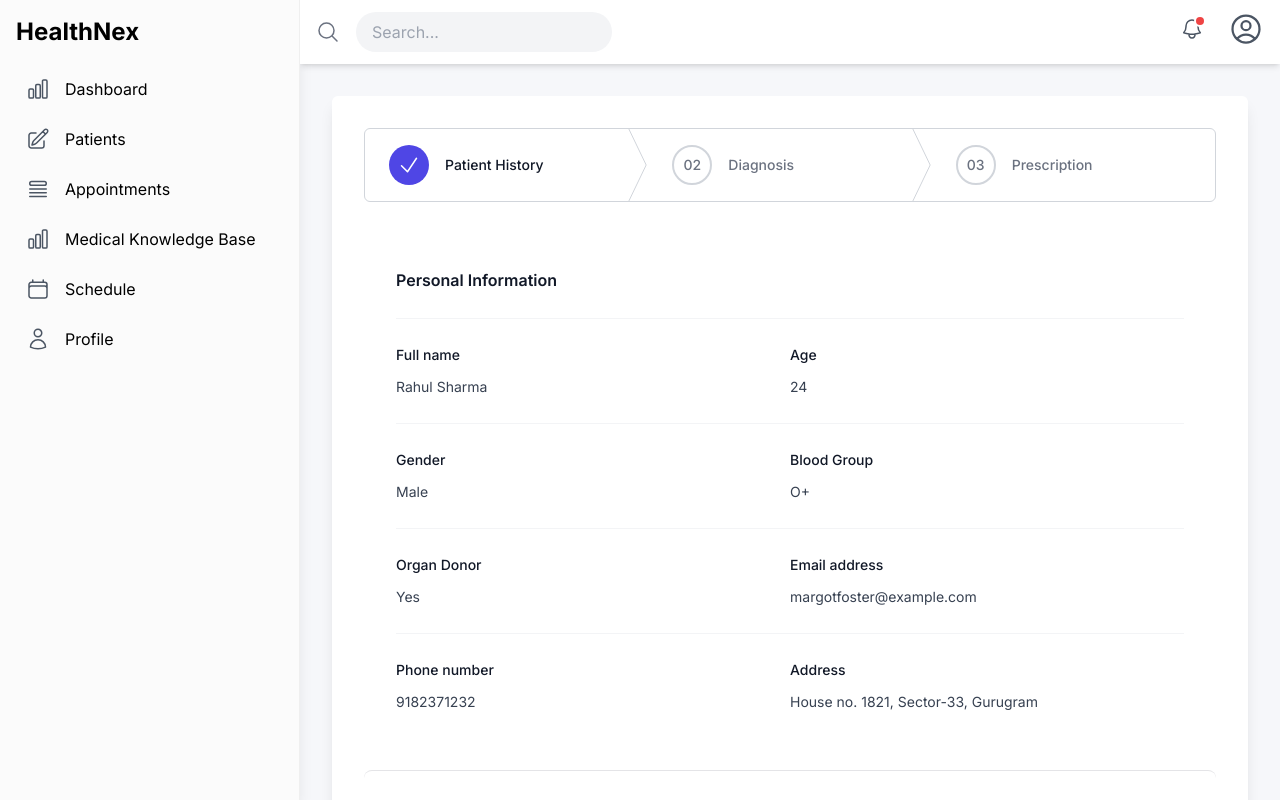
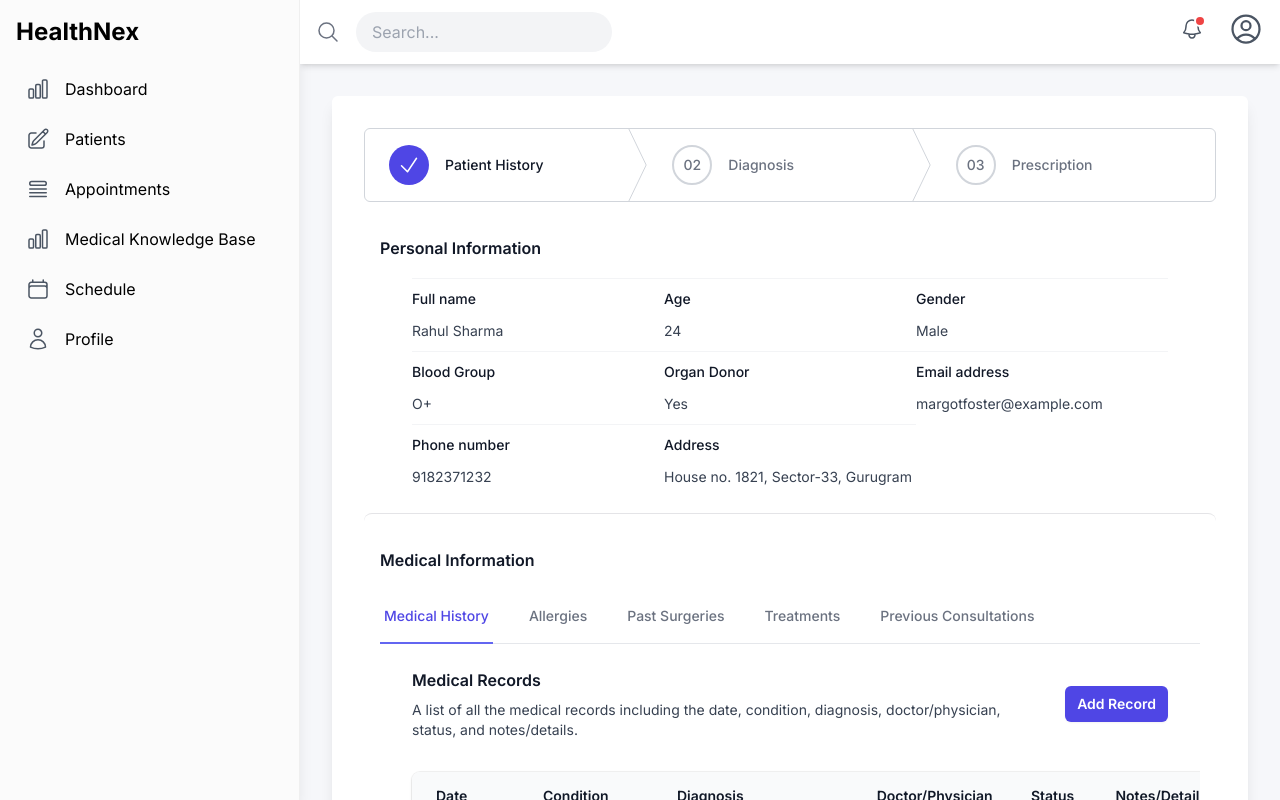
Before and after one commit to Shreshth12349/healthnex-frontend, a Next.js app: page /appointments/1 in a window 1280 px wide. Built offline with nearby package versions, Linux system fonts and the light colour scheme.

Commit message:
UI fixes.

```diff
--- a/src/app/appointments/[patientContact]/page.tsx
+++ b/src/app/appointments/[patientContact]/page.tsx
@@ -160,10 +160,10 @@ export default function Slug() {
 
         <div className="mt-8">{renderComponent()}</div>
 
-        <div className="flex sm:ml-16 sm:mt-0 sm:flex-none justify-end">
+        <div className="flex sm:mt-8 sm:flex-none justify-end">
           <button
             type="button"
-            className="block rounded-md bg-indigo-600 mt-4 px-4 py-3 text-center text-md font-semibold text-white shadow-sm hover:bg-indigo-500 focus-visible:outline focus-visible:outline-2 focus-visible:outline-offset-2 focus-visible:outline-indigo-600"
+            className="block rounded-md bg-indigo-600 px-4 py-3 text-center text-md font-semibold text-white shadow-sm hover:bg-indigo-500 focus-visible:outline focus-visible:outline-2 focus-visible:outline-offset-2 focus-visible:outline-indigo-600"
             onClick={handleStageButtonClick}
           >
             Complete Stage
--- a/src/components/Diagnosis.tsx
+++ b/src/components/Diagnosis.tsx
@@ -9,14 +9,14 @@ export default function Diagnosis() {
       <div className="m-4">
         <SymptomsTable />
       </div>
-      <div className="m-4 mt-8 p-8">
+      <div className="mt-8 px-12">
         <TextArea
           label={"Diagnosis"}
           placeholder={"Add a Diagnosis..."}
           rows={6}
         />
       </div>
-      <div className="m-4 p-8">
+      <div className="mt-8 px-12">
         <TextArea
           label={"Treatment Plan"}
           placeholder={"Add a Treatment Plan..."}
--- a/src/components/PatientHistory.tsx
+++ b/src/components/PatientHistory.tsx
@@ -8,11 +8,11 @@ import PastSurgeriesTable from "@/components/PastSurgeriesTable";
 import TreatmentsTable from "@/components/TreatmentsTable";
 import {useState} from "react";
 import PastConsultationsTable from "@/components/PastConsultationsTable";
-import { useParams } from "next/navigation";
-import { appointments } from "@/SampleData";
+import {useParams} from "next/navigation";
+import {appointments} from "@/SampleData";
 
 export default function PatientHistory() {
-  const { patientContact } = useParams();
+    const {patientContact} = useParams();
     const selectedPatient = appointments.find(
         (appointment) => appointment.patientContact == patientContact,
     );
@@ -23,15 +23,15 @@ export default function PatientHistory() {
     return (
         <div className="divide-zinc-200 divide-y">
             {/* Patient Details */}
-            <div className={"bg-white rounded-lg  p-8"}>
+            <div className={"bg-white rounded-lg px-4"}>
                 <div className="px-4 sm:px-0">
                     <h3 className="text-base font-semibold leading-7 text-gray-900">
                         Personal Information
                     </h3>
                 </div>
-                <div className="mt-6">
-                    <dl className="grid grid-cols-1 sm:grid-cols-2">
-                        <div className="border-t border-gray-100 px-4 py-6 sm:col-span-1 sm:px-0">
+                <div className="mt-4 px-8">
+                    <dl className="grid grid-cols-1 sm:grid-cols-3">
+                        <div className="border-t border-gray-100 px-4 py-2 sm:col-span-1 sm:px-0">
                             <dt className="text-sm font-medium leading-6 text-gray-900">
                                 Full name
                             </dt>
@@ -39,7 +39,7 @@ export default function PatientHistory() {
                                 Rahul Sharma
                             </dd>
                         </div>
-                        <div className="border-t border-gray-100 px-4 py-6 sm:col-span-1 sm:px-0">
+                        <div className="border-t border-gray-100 px-4 py-2 sm:col-span-1 sm:px-0">
                             <dt className="text-sm font-medium leading-6 text-gray-900">
                                 Age
                             </dt>
@@ -47,7 +47,7 @@ export default function PatientHistory() {
                                 24
                             </dd>
                         </div>
-                        <div className="border-t border-gray-100 px-4 py-6 sm:col-span-1 sm:px-0">
+                        <div className="border-t border-gray-100 px-4 py-2 sm:col-span-1 sm:px-0">
                             <dt className="text-sm font-medium leading-6 text-gray-900">
                                 Gender
                             </dt>
@@ -55,7 +55,7 @@ export default function PatientHistory() {
                                 Male
                             </dd>
                         </div>
-                        <div className="border-t border-gray-100 px-4 py-6 sm:col-span-1 sm:px-0">
+                        <div className="border-t border-gray-100 px-4 py-2 sm:col-span-1 sm:px-0">
                             <dt className="text-sm font-medium leading-6 text-gray-900">
                                 Blood Group
                             </dt>
@@ -63,7 +63,7 @@ export default function PatientHistory() {
                                 O+
                             </dd>
                         </div>
-                        <div className="border-t border-gray-100 px-4 py-6 sm:col-span-1 sm:px-0">
+                        <div className="border-t border-gray-100 px-4 py-2 sm:col-span-1 sm:px-0">
                             <dt className="text-sm font-medium leading-6 text-gray-900">
                                 Organ Donor
                             </dt>
@@ -71,7 +71,7 @@ export default function PatientHistory() {
                                 Yes
                             </dd>
                         </div>
-                        <div className="border-t border-gray-100 px-4 py-6 sm:col-span-1 sm:px-0">
+                        <div className="border-t border-gray-100 px-4 py-2 sm:col-span-1 sm:px-0">
                             <dt className="text-sm font-medium leading-6 text-gray-900">
                                 Email address
                             </dt>
@@ -79,7 +79,7 @@ export default function PatientHistory() {
                                 margotfoster@example.com
                             </dd>
                         </div>
-                        <div className="border-t border-gray-100 px-4 py-6 sm:col-span-1 sm:px-0">
+                        <div className="border-t border-gray-100 px-4 py-2 sm:col-span-1 sm:px-0">
                             <dt className="text-sm font-medium leading-6 text-gray-900">
                                 Phone number
                             </dt>
@@ -87,7 +87,7 @@ export default function PatientHistory() {
                                 9182371232
                             </dd>
                         </div>
-                        <div className="border-t border-gray-100 px-4 py-6 sm:col-span-1 sm:px-0">
+                        <div className="border-t border-gray-100 px-4 py-2 sm:col-span-1 sm:px-0">
                             <dt className="text-sm font-medium leading-6 text-gray-900">
                                 Address
                             </dt>
@@ -100,7 +100,7 @@ export default function PatientHistory() {
             </div>
 
             {/* Medical Information */}
-      <div className={"bg-white rounded-lg  p-8"}>
+            <div className={"bg-white rounded-lg mt-4 px-4"}>
                 <div>
                     <div className="px-4 sm:px-0 mt-8">
                         <h3 className="text-base font-semibold leading-7 text-gray-900 mb-4">
@@ -113,27 +113,20 @@ export default function PatientHistory() {
                     />
                     <div className="mt-6">
                         {activeTab === MedicalHistoryTab.MEDICAL_HISTORY && (
-              <MedicalHistoryTable />
+                            <MedicalHistoryTable/>
                         )}
-            {activeTab === MedicalHistoryTab.ALLERGIES && <AllergiesTable />}
+                        {activeTab === MedicalHistoryTab.ALLERGIES && (
+                            <AllergiesTable/>
+                        )}
                         {activeTab === MedicalHistoryTab.PAST_SURGERIES && (
-              <PastSurgeriesTable />
+                            <PastSurgeriesTable/>
                         )}
-            {activeTab === MedicalHistoryTab.TREATMENTS && <TreatmentsTable />}
-          </div>
-        </div>
-      </div>
-
-      {/* Previous Consultations */}
-      <div className={"bg-white rounded-lg  p-8"}>
-        <div>
-          <div className="px-4 sm:px-0 mt-8">
-            <h3 className="text-base font-semibold leading-7 text-gray-900 mb-4">
-              Previous Consultations
-            </h3>
-          </div>
-          <div className="mt-6">
-            <PastConsultationsTable />
+                        {activeTab === MedicalHistoryTab.TREATMENTS && (
+                            <TreatmentsTable/>
+                        )}
+                        {activeTab === MedicalHistoryTab.PREVIOUS_CONSULTATIONS && (
+                            <PastConsultationsTable/>
+                        )}
                     </div>
                 </div>
             </div>
--- a/src/components/PrescriptionTable.tsx
+++ b/src/components/PrescriptionTable.tsx
@@ -59,7 +59,7 @@ const PrescriptionTable: React.FC = () => {
   };
 
   return (
-    <div className="bg-white rounded-lg shadow-md p-4">
+    <div className="bg-white rounded-lg p-4">
       <div className="sm:flex sm:items-center">
         <div className="sm:flex-auto">
           <h1 className="text-base font-semibold leading-6 text-gray-900">
```
Also changed, not shown: src/app/patients/[id]/page.tsx (+23 -20 lines). Lines whose indentation alone changed are shown as unchanged.
